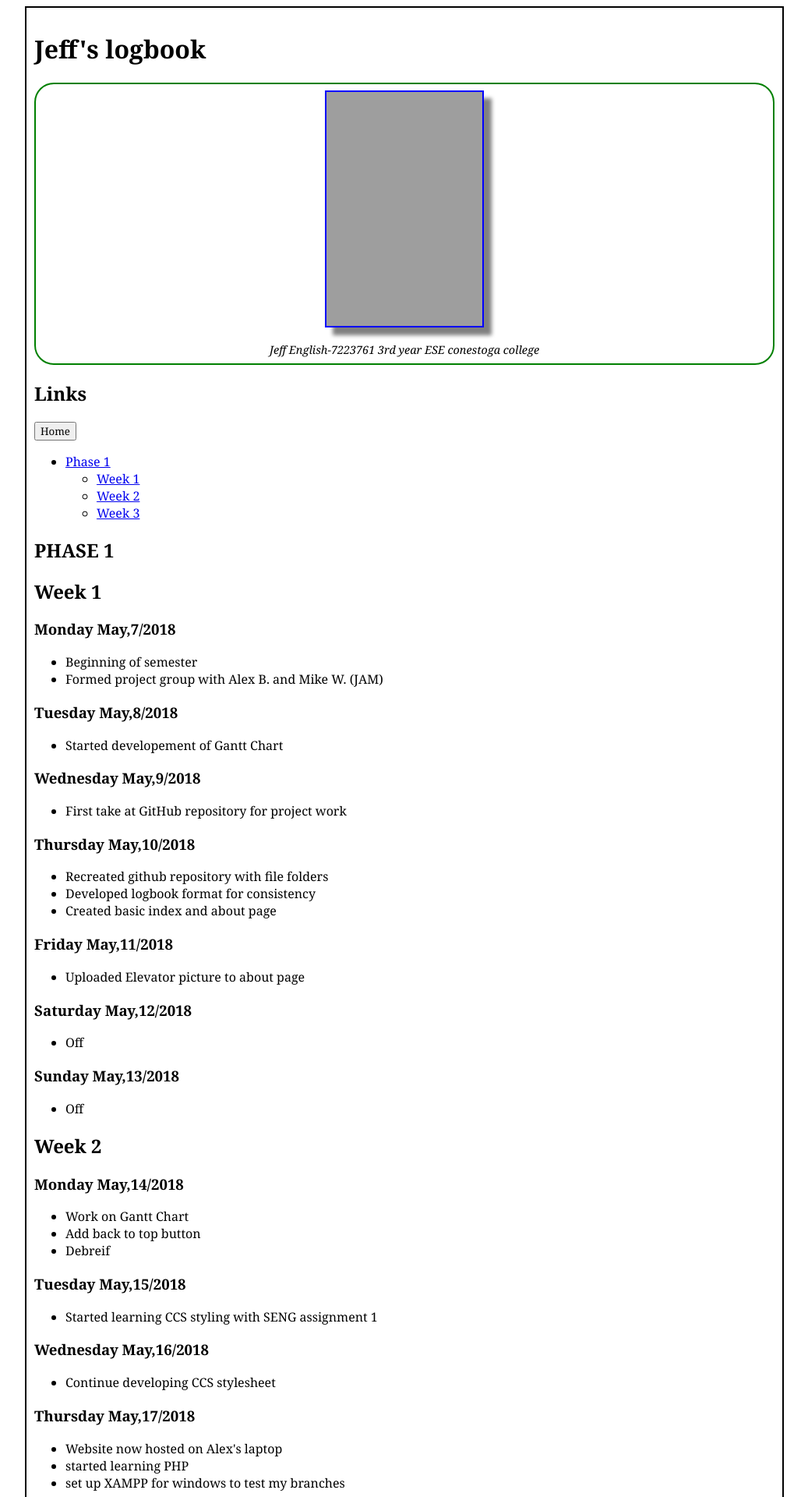
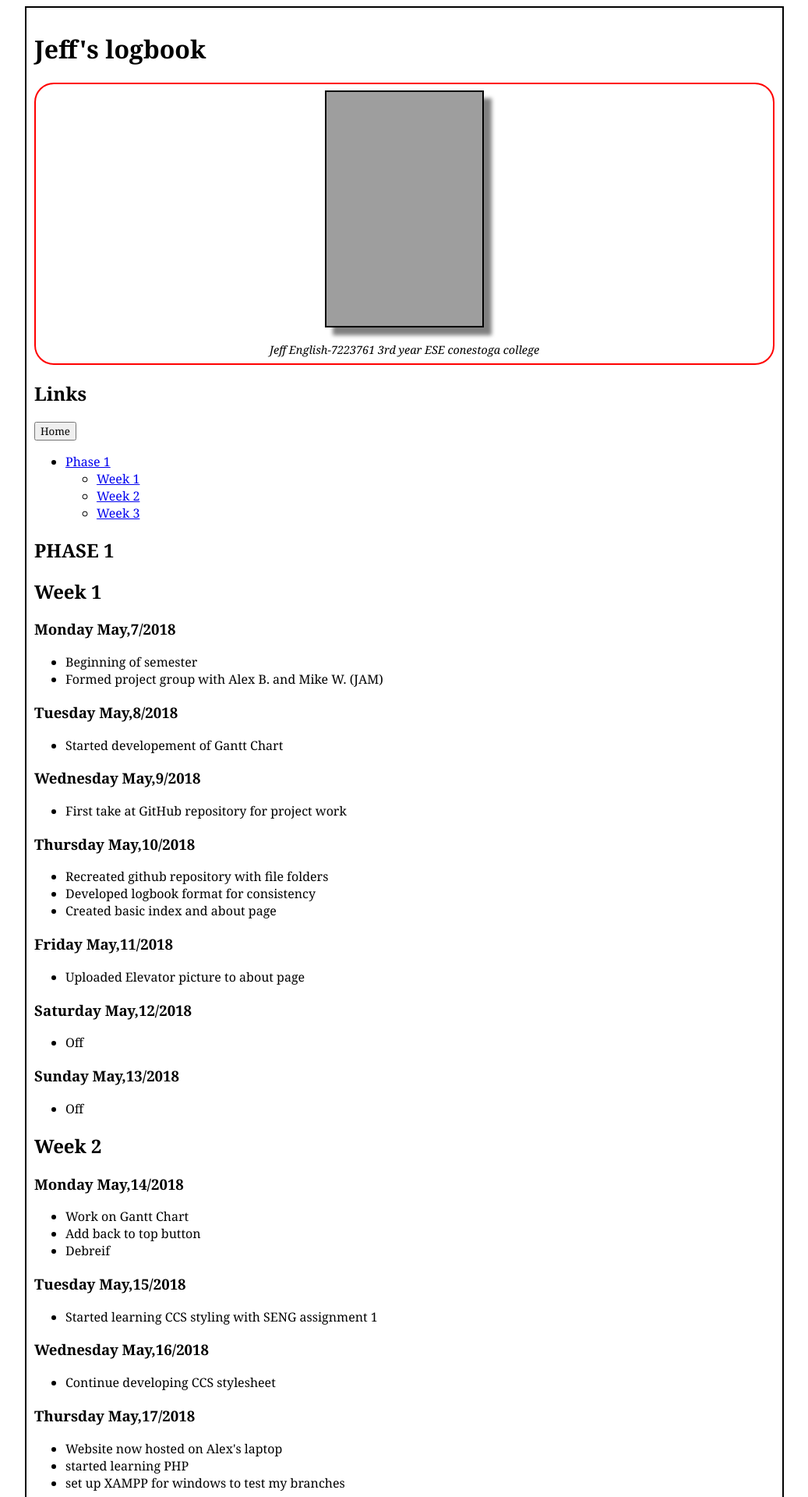
Before and after one commit to Jenglish3761/Project-VI, a PHP site: page /docs/logbook/jeff.html in a window 1280 px wide. Shown: the top 1920 px of the page at 78% size, without its empty margins (121-1158 px from the left). Run offline with PHP 8.4, Linux system fonts and the light colour scheme; grey boxes are pictures that could not be loaded.

Commit message:
Update project_style.css

```diff
--- a/css/project_style.css
+++ b/css/project_style.css
@@ -19,12 +19,12 @@
 	margin-right: auto;
 	height: 300px;
 	display: block;
-	border: 2px solid blue;
+	border: 2px solid black;
 	box-shadow: 10px 10px 5px gray;
 }
 
 figure{
-	border: 2px solid green;
+	border: 2px solid red;
 	border-radius: 25px;
 	margin: auto;
 	padding: 0.5em;
```
